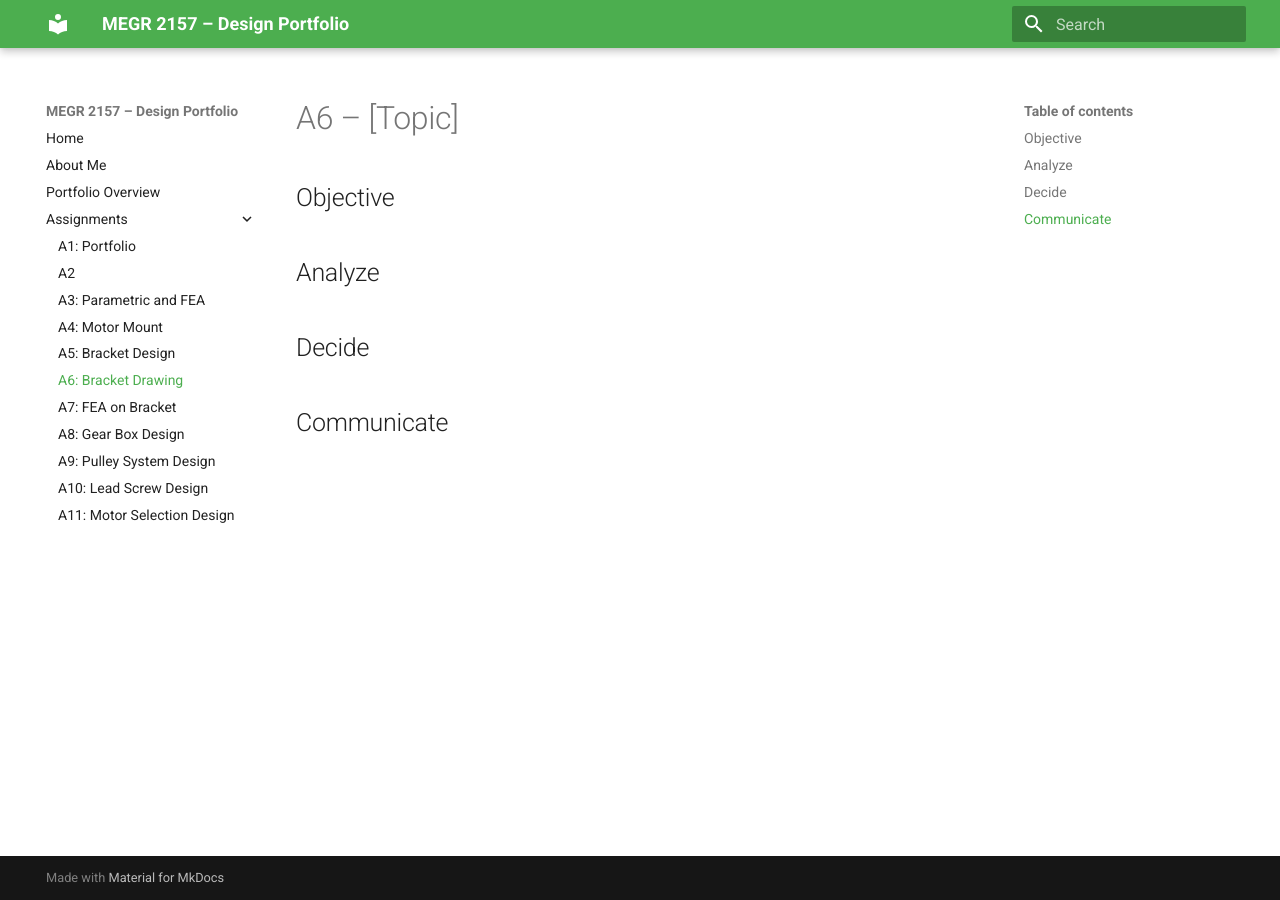
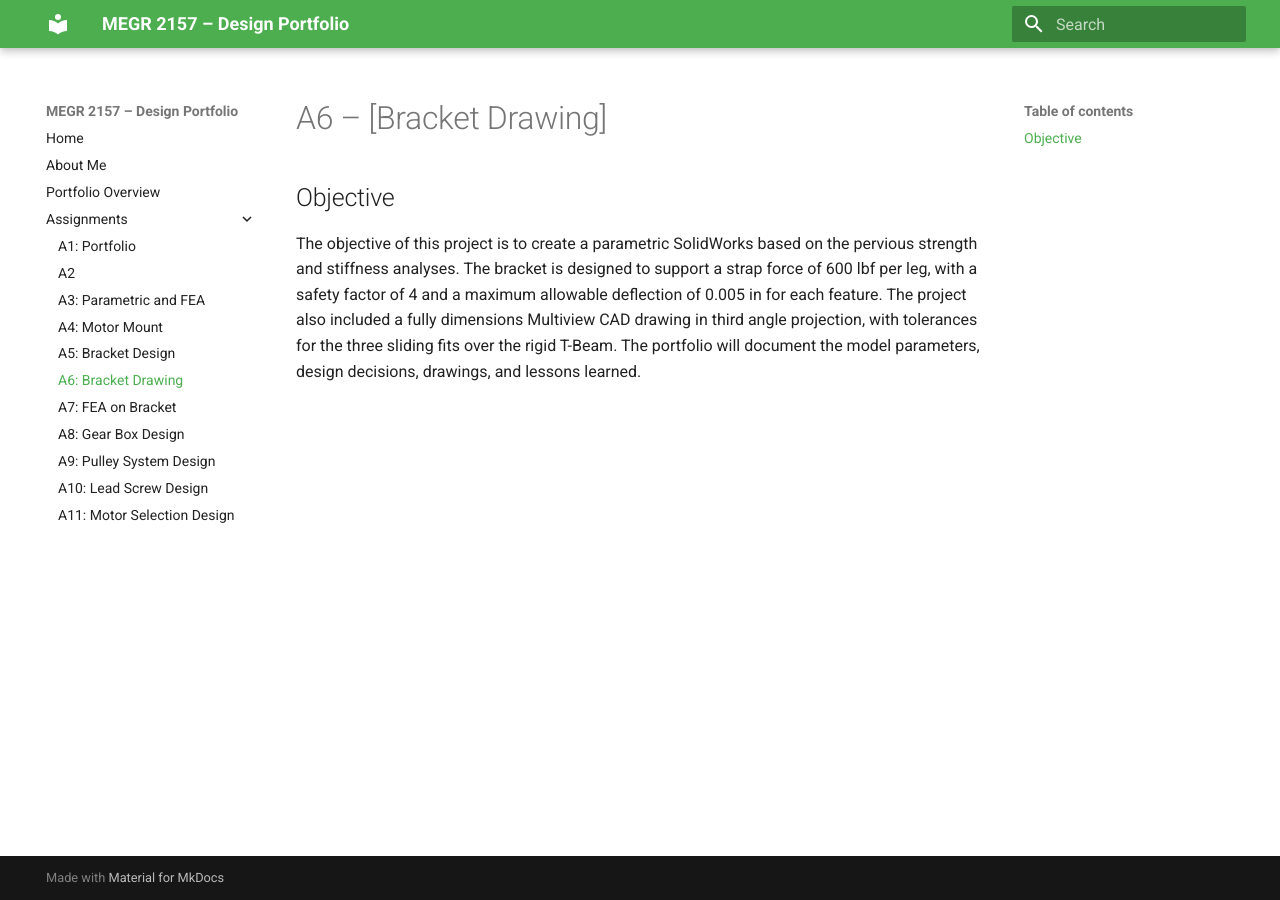
Before and after one commit to IzabellaMontero/megr2157-portfolio, an MkDocs documentation site: the page built from docs/assignments/A06/index.md, in a window 1280 px wide. Built offline with MkDocs 1.6.1 and Material for MkDocs 9.7.7, drawn with Linux system fonts in a browser that asks for light colours.

Commit message:
Update index.md

```diff
--- a/docs/assignments/A06/index.md
+++ b/docs/assignments/A06/index.md
@@ -1,12 +1,4 @@
-# A6 – [Topic]
+# A6 – [Bracket Drawing]
 
 ## Objective
-
-
-## Analyze
-
-
-## Decide
-
-
-## Communicate
+The objective of this project is to create a parametric SolidWorks based on the pervious strength and stiffness analyses. The bracket is designed to support a strap force of 600 lbf per leg, with a safety factor of 4 and a maximum allowable deflection of 0.005 in for each feature. The project also included a fully dimensions Multiview CAD drawing in third angle projection, with tolerances for the three sliding fits over the rigid T-Beam. The portfolio will document the model parameters, design decisions, drawings, and lessons learned.
```
